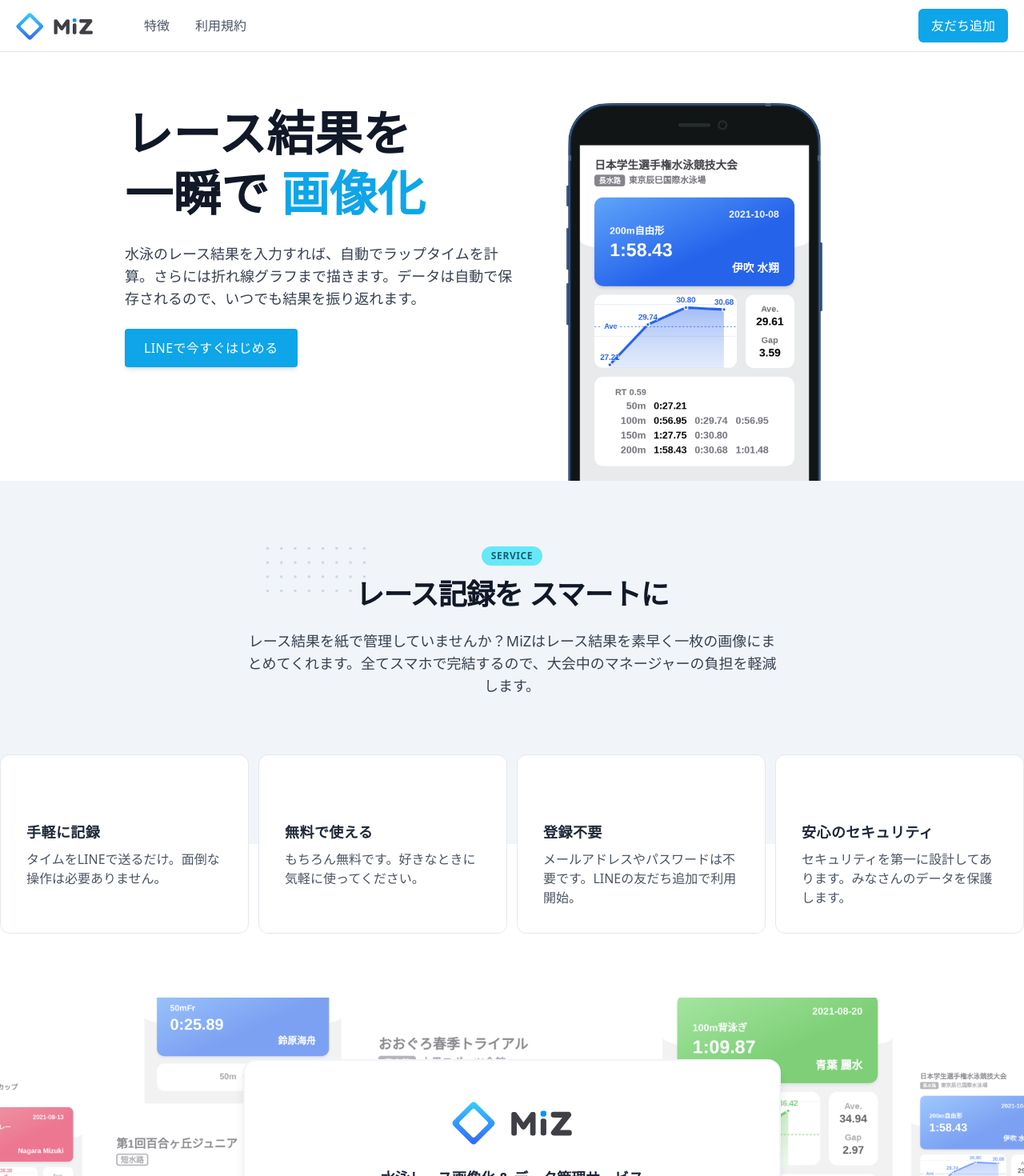
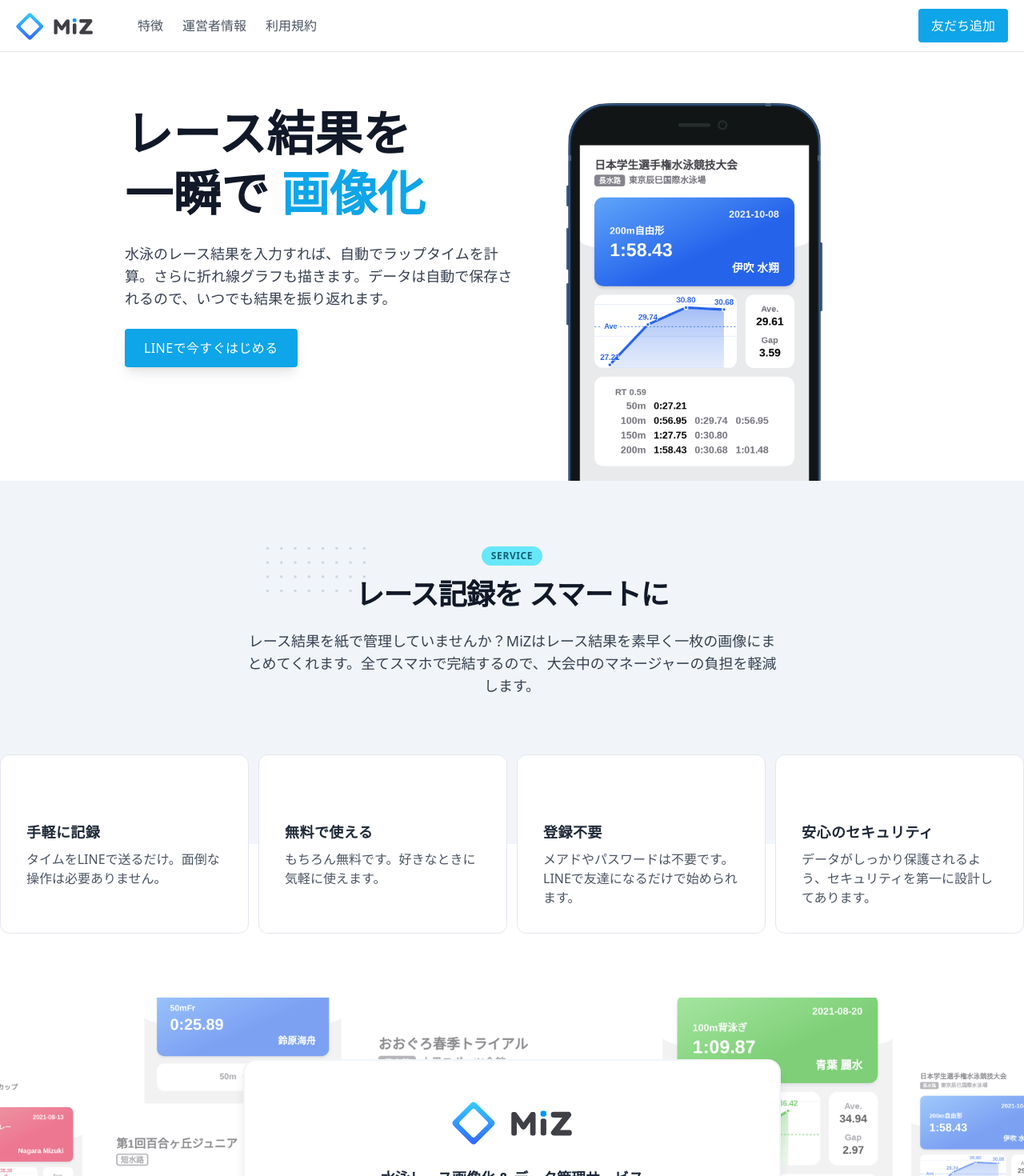
Before and after one commit to kcabo/MiZ-Homepage, a Next.js app: page / in a window 1280 px wide. Shown: the top 1470 px of the page at 80% size. Built offline with nearby package versions, Linux system fonts and the light colour scheme; some icons are missing.

Commit message:
💄 lp refined

```diff
--- a/components/Feature.tsx
+++ b/components/Feature.tsx
@@ -46,19 +46,19 @@
         </div>
       </div>
       <div className='relative px-4 md:px-0'>
-        <div className='absolute inset-0 h-16 bg-slate-100 md:h-1/2' />
-        <div className='container relative grid gap-3 mx-auto md:grid-cols-4'>
+        <div className='absolute inset-0 h-16 bg-slate-100 md:h-1/4 lg:h-1/2' />
+        <div className='container relative grid gap-3 mx-auto md:grid-cols-2 lg:grid-cols-4'>
           <FeatureItem Icon={Lovely} caption='手軽に記録'>
             タイムをLINEで送るだけ。面倒な操作は必要ありません。
           </FeatureItem>
           <FeatureItem Icon={EmojiHappy} caption='無料で使える'>
-            もちろん無料です。好きなときに気軽に使ってください。
+            もちろん無料です。好きなときに気軽に使えます。
           </FeatureItem>
           <FeatureItem Icon={Flashy} caption='登録不要'>
-            メールアドレスやパスワードは不要です。LINEの友だち追加で利用開始。
+            メアドやパスワードは不要です。LINEで友達になるだけで始められます。
           </FeatureItem>
           <FeatureItem Icon={ShieldTick} caption='安心のセキュリティ'>
-            セキュリティを第一に設計してあります。みなさんのデータを保護します。
+            データがしっかり保護されるよう、セキュリティを第一に設計してあります。
           </FeatureItem>
         </div>
       </div>
--- a/components/Header.tsx
+++ b/components/Header.tsx
@@ -13,15 +13,20 @@
               <Image src={logoImg} alt='MiZ' />
             </a>
           </Link>
-          <nav className='items-center hidden pl-8 space-x-3 text-base md:flex md:ml-8 '>
+          <nav className='items-center hidden pl-6 space-x-6 text-base md:flex md:ml-8 '>
             <a
               href='#service'
-              className='mr-5 font-medium leading-6 text-gray-600 hover:text-gray-900'
+              className='font-medium leading-6 text-gray-600 hover:text-gray-900'
             >
               特徴
             </a>
+            <Link href='/about'>
+              <a className='font-medium leading-6 text-gray-600 hover:text-gray-900'>
+                運営者情報
+              </a>
+            </Link>
             <Link href='/terms'>
-              <a className='mr-5 font-medium leading-6 text-gray-600 hover:text-gray-900'>
+              <a className='font-medium leading-6 text-gray-600 hover:text-gray-900'>
                 利用規約
               </a>
             </Link>
@@ -31,7 +36,7 @@
         <div className='ml-5 '>
           <a
             href='https://lin.ee/YR8jgpg'
-            className='px-4 py-2.5 text-base font-medium leading-6 text-white whitespace-no-wrap rounded-md shadow-sm bg-sky-500 hover:bg-sky-500'
+            className='px-4 py-2.5 text-base font-medium leading-6 text-white whitespace-no-wrap rounded hover:shadow bg-sky-500 hover:shadow-sky-500/50'
           >
             友だち追加
           </a>
--- a/pages/index.tsx
+++ b/pages/index.tsx
@@ -1,6 +1,5 @@
 import type { NextPage } from 'next';
 import Head from 'next/head';
-import Link from 'next/link';
 import Image from 'next/image';
 
 import mockImg from '@/public/mock.png';
@@ -16,8 +15,8 @@
   return (
     <Layout>
       <Head>
-        <title>MiZ</title>
-        <meta property='og:title' content='MiZ' />
+        <title>MiZ | 水泳レース画像化サービス</title>
+        <meta property='og:title' content='MiZ | 水泳レース画像化サービス' />
       </Head>
       <div className='flex flex-col justify-center max-w-xl px-4 mx-auto md:px-8 lg:max-w-screen-xl lg:flex-row '>
         <div className='mb-16 lg:mb-0 lg:max-w-lg lg:pr-5 '>
@@ -28,13 +27,13 @@
               一瞬で <span className='inline-block text-sky-500'>画像化</span>
             </h2>
             <p className='text-base text-gray-700 md:text-lg'>
-              水泳のレース結果を入力すれば、自動でラップタイムを計算。さらには折れ線グラフまで描きます。データは自動で保存されるので、いつでも結果を振り返れます。
+              水泳のレース結果を入力すれば、自動でラップタイムを計算。さらに折れ線グラフも描きます。データは自動で保存されるので、いつでも結果を振り返れます。
             </p>
           </div>
           <div className='flex items-center'>
             <a
               href='https://lin.ee/YR8jgpg'
-              className='inline-flex items-center justify-center h-12 px-6 font-medium tracking-wide text-white transition duration-200 rounded shadow-md bg-sky-500 hover:bg-sky-700 focus:shadow-outline focus:outline-none'
+              className='inline-flex items-center justify-center h-12 px-6 font-medium tracking-wide text-white transition duration-200 rounded shadow-lg bg-sky-500 hover:bg-sky-700'
             >
               LINEで今すぐはじめる
             </a>
@@ -44,7 +43,7 @@
           <Image
             src={mockImg}
             className='object-cover object-bottom '
-            alt='スマホで記録証'
+            alt='200m自由形'
           />
         </div>
       </div>
@@ -78,6 +77,7 @@
                 alt='友だち追加'
                 height={36}
                 width={116}
+                quality={100}
               />
             </a>
             <div className='justify-center hidden w-full md:flex'>
```
